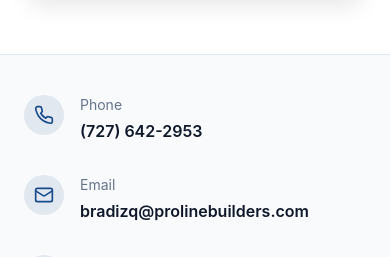
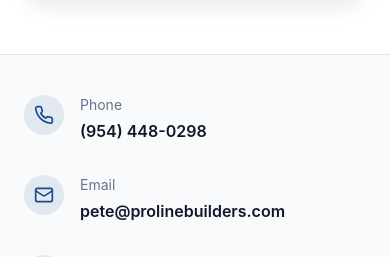
Before and after one commit to bradizq-dotcom/proline-builders, a Next.js app: page /about in a window 390 px wide. Shown: the part 3700-3957 px from the top of the page. Built offline with nearby package versions, Linux system fonts and the light colour scheme.

Commit message:
Switch contact email/phone to Pete (src/app/about/page.tsx)

```diff
--- a/src/app/about/page.tsx
+++ b/src/app/about/page.tsx
@@ -39,11 +39,11 @@ export default function AboutPage() {
           </div>
           <div className="flex items-center gap-4">
             <a
-              href="tel:7276422953"
+              href="tel:9544480298"
               className="hidden sm:flex items-center gap-2 text-sm text-white/90 hover:text-white transition-colors"
             >
               <Phone className="w-4 h-4" />
-              (727) 642-2953
+              (954) 448-0298
             </a>
           </div>
         </div>
@@ -220,10 +220,10 @@ export default function AboutPage() {
               <div>
                 <p className="text-sm text-slate-500 mb-1">Phone</p>
                 <a
-                  href="tel:7276422953"
+                  href="tel:9544480298"
                   className="font-semibold text-slate-900 hover:text-[#2563eb] transition-colors"
                 >
-                  (727) 642-2953
+                  (954) 448-0298
                 </a>
               </div>
             </div>
@@ -234,10 +234,10 @@ export default function AboutPage() {
               <div>
                 <p className="text-sm text-slate-500 mb-1">Email</p>
                 <a
-                  href="mailto:bradizq@prolinebuilders.com"
+                  href="mailto:pete@prolinebuilders.com"
                   className="font-semibold text-slate-900 hover:text-[#2563eb] transition-colors"
                 >
-                  bradizq@prolinebuilders.com
+                  pete@prolinebuilders.com
                 </a>
               </div>
             </div>
```
